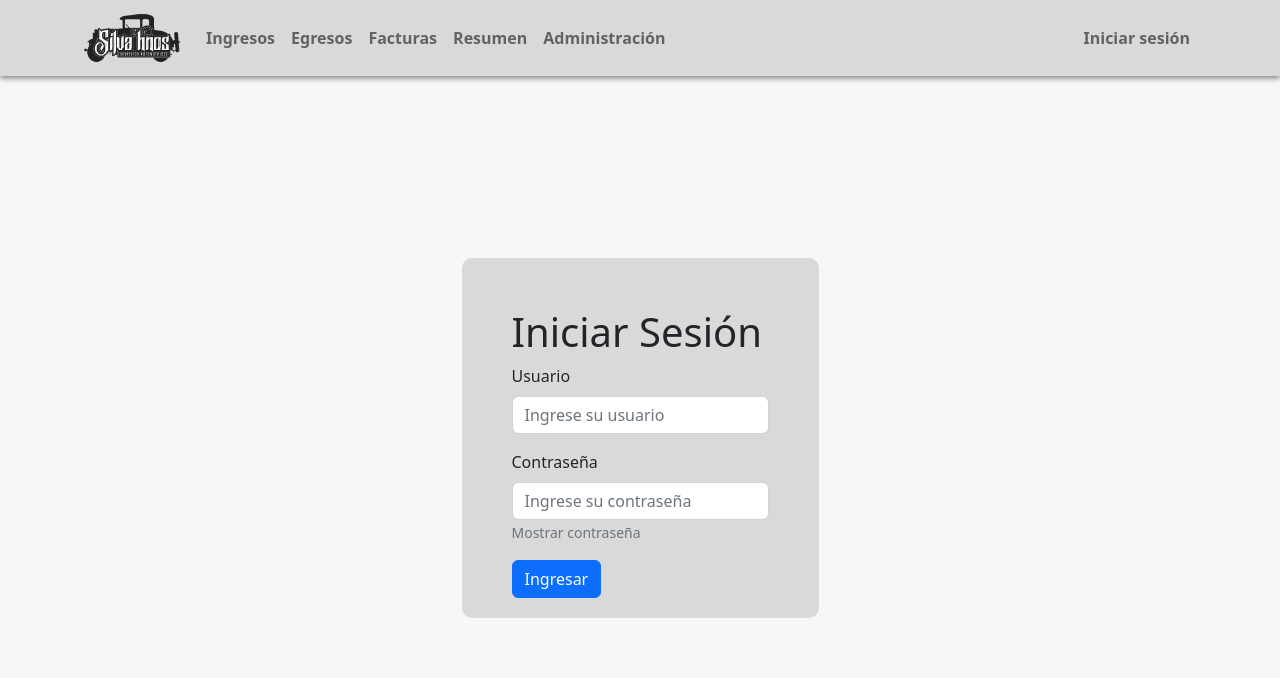
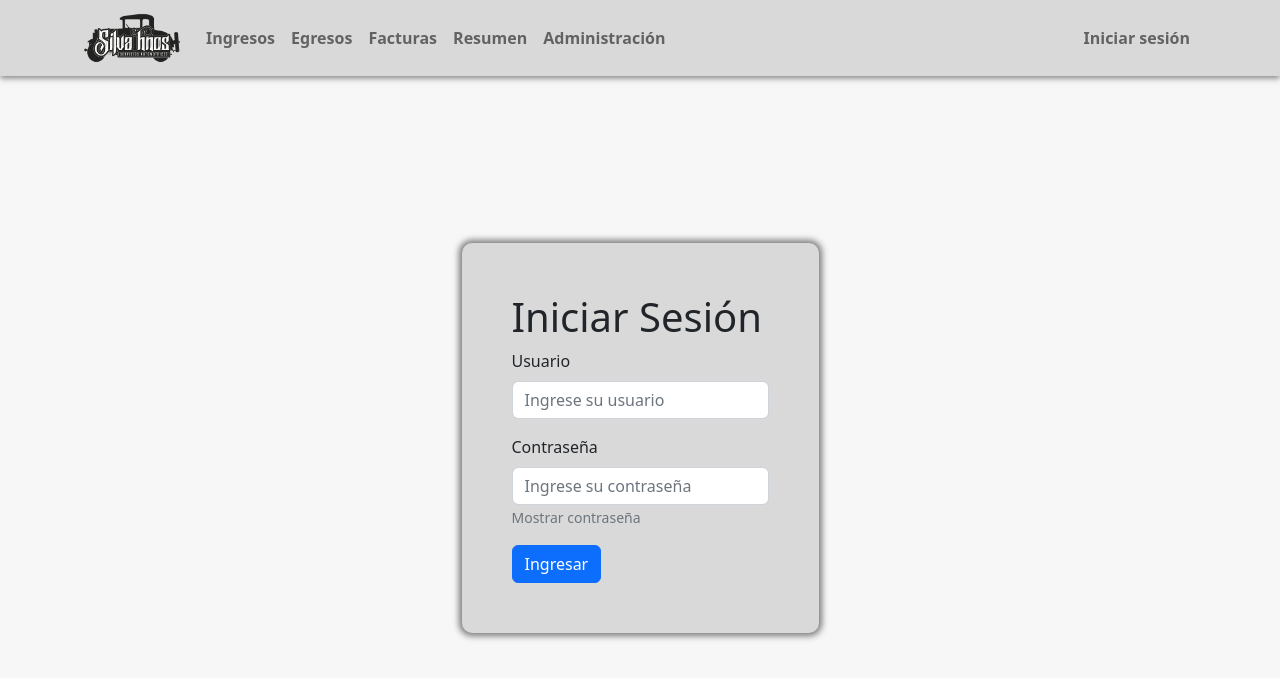
Before and after one commit to acientgear/Proyecto-silvaH, a React (Create React App) app in the folder silvahnos-fe/: page /login in a window 1280 px wide. Shown: the top 678 px of the page. Built offline with nearby package versions, Linux system fonts and the light colour scheme.

Commit message:
[Leo Vergara]-fix: input login

```diff
--- a/silvahnos-fe/src/pages/admin/Usuario.js
+++ b/silvahnos-fe/src/pages/admin/Usuario.js
@@ -16,7 +16,6 @@ const Usuario = () => {
             const response = await axios.get(url, config);
             if (response.status === 200) {
                 setUsuarios(response.data);
-                console.log(response.data);
             }
         } catch (err) {
             console.log(err.message);
--- a/silvahnos-fe/src/pages/auth/Login.js
+++ b/silvahnos-fe/src/pages/auth/Login.js
@@ -37,14 +37,14 @@ const Login = () => {
 
     const handleLogin = async () => {
         try {
+            const body = {usuario: login.usuario.trim(), password: login.password};
             let url = "http://"+urlweb+"/iniciar_sesion";
-            const response = await axios.post(url, login);
+            const response = await axios.post(url, body);
             if (response.status === 200) {
                 const expirationTime = new Date(new Date().getTime() + 1000 * 60 * 60 * 12);
                 Cookies.set("token", response.data.jwtToken, {expires: expirationTime});
                 window.location.href = "/";
             }
-
         } catch (err) {
             console.log("Credenciales incorrectas");
             console.error(err.message);
@@ -60,10 +60,11 @@ const Login = () => {
             }}>
             <div style={{
                 width: "auto",
-                height: "360px",
+                height: "390px",
                 backgroundColor: "rgb(217, 217, 217)",
                 padding: "50px",
-                borderRadius: 10
+                borderRadius: 10,
+                boxShadow: "0px 0px 6px 3px rgba(0,0,0,0.5)"
             }}>
                 <h1>Iniciar Sesión</h1>
                 <Form onSubmit={handleSubmit}>
```
